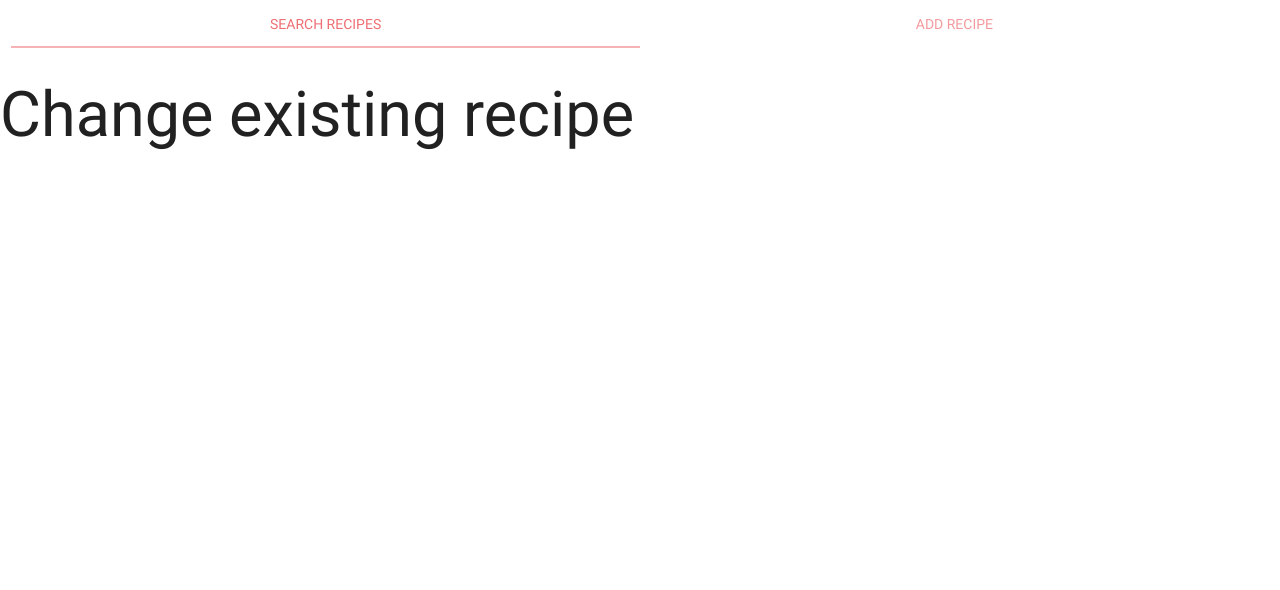
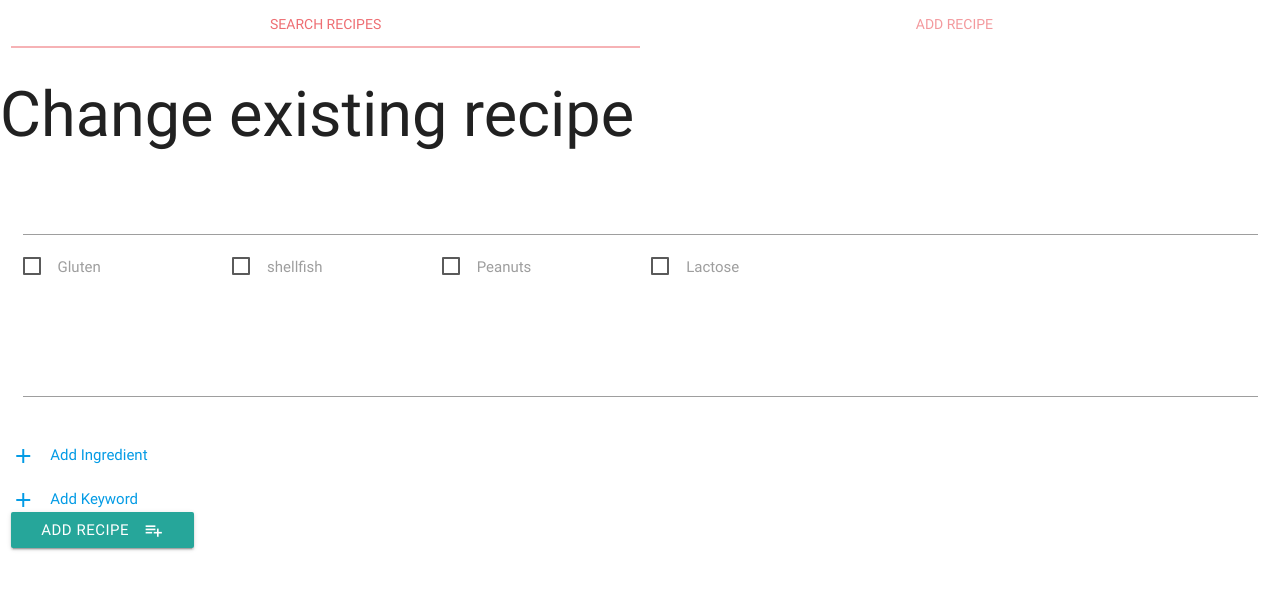
Before and after one commit to Daanivd/msp3, a Flask app: template templates/alter.html in a window 1280 px wide. Shown: the top 590 px of the page. Run offline with Flask 2, Linux system fonts and the light colour scheme; the template is opened without the code that fills it, so the values that code supplies are empty; some libraries are stand-ins or nearby versions.

Commit message:
start of change recipe form

```diff
--- a/templates/alter.html
+++ b/templates/alter.html
@@ -2,5 +2,79 @@
 {% block content %}
 
 <h1>Change existing recipe</h1>
+<div class="row">
+    <form action="{{ url_for('add_recipe') }}" method="POST" class="col s12">
+        <div class="row">
+            <div class="input-field col s12">
+                <input id="recipe_name" name="recipe_name" type="text">
+                <label for="icon_prefix">{{recipe.recipe_name}}</label>
+            </div>
+
+
+                <!--ALLERGENS -->
+                <div class="col s2">
+                    <input value="gluten" type="checkbox" id="gluten" name="allergens">
+                    <label for="gluten">Gluten</label>
+                </div>
+                <div class="col s2">
+                    <input value="shellfish" type="checkbox" id="shellfish" name="allergens">
+                    <label for="shellfish">shellfish</label>
+                </div>
+                <div class="col s2">
+                    <input value="peanuts" type="checkbox" id="peanuts" name="allergens">
+                    <label for="peanuts">Peanuts</label>
+                </div>
+                <div class="col s2">
+                    <input value="lactose" type="checkbox" id="lactose" name="allergens">
+                    <label for="lactose">Lactose</label>
+                </div>
+            </div>
+
+            <!--Directions -->
+            <div class="row directions">
+               <div class="input-field col s12">
+          <textarea name="directions" class="materialize-textarea"></textarea>
+          <label for="directions">{{recipe.directions}}</label>
+            </div>
+
+            <!--INGREDIENTS -->
+            <div class="row ingredients">
+                {% for ingredient in recipe.ingredients %}
+                <div class="input-field col s4">
+                    <input id="ingredients" type="text" name="ingredients" value={{ingredient|string}}>
+                    <label for="ingredients">Ingredient</label>
+                </div>
+                {% endfor %}
+            </div>
+
+            <a class="waves-effect waves-light btn-small addIngredient"><i class="material-icons left">add</i>Add Ingredient</a>
+
+            <!--Keywords-->
+             <div class="row keywords">
+                 {% for keyword in recipe.keywords %}
+                <div class="input-field col s4">
+                    <input id="keywords" type="text" name="{{keywords|string}}">
+                    <label for="keywords">Keyword}</label>
+                </div>
+                {% endfor %}
+            </div>
+
+             <a class="waves-effect waves-light btn-small addKeyword"><i class="material-icons left">add</i>Add Keyword</a>
+
+            <!--SUBMIT DATA -->
+            <div class="row">
+                <button class="btn waves-effect waves-light" type="submit">Add Recipe
+                <i class="material-icons right">playlist_add</i>
+             </button>
+            </div>
+
+
+        </div>
+
+    </form>
+
+
+
+</div>
 
 {% endblock %}
```
